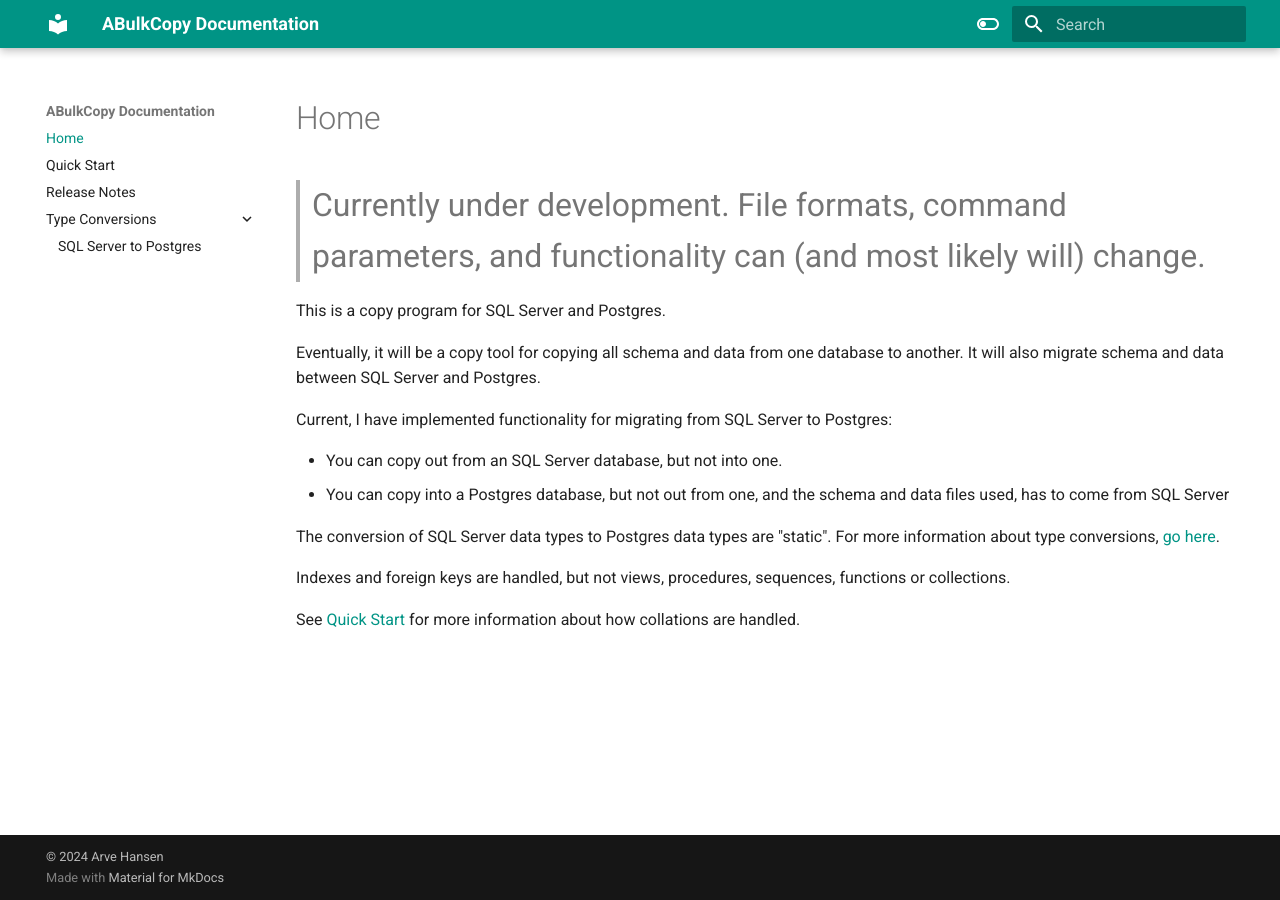
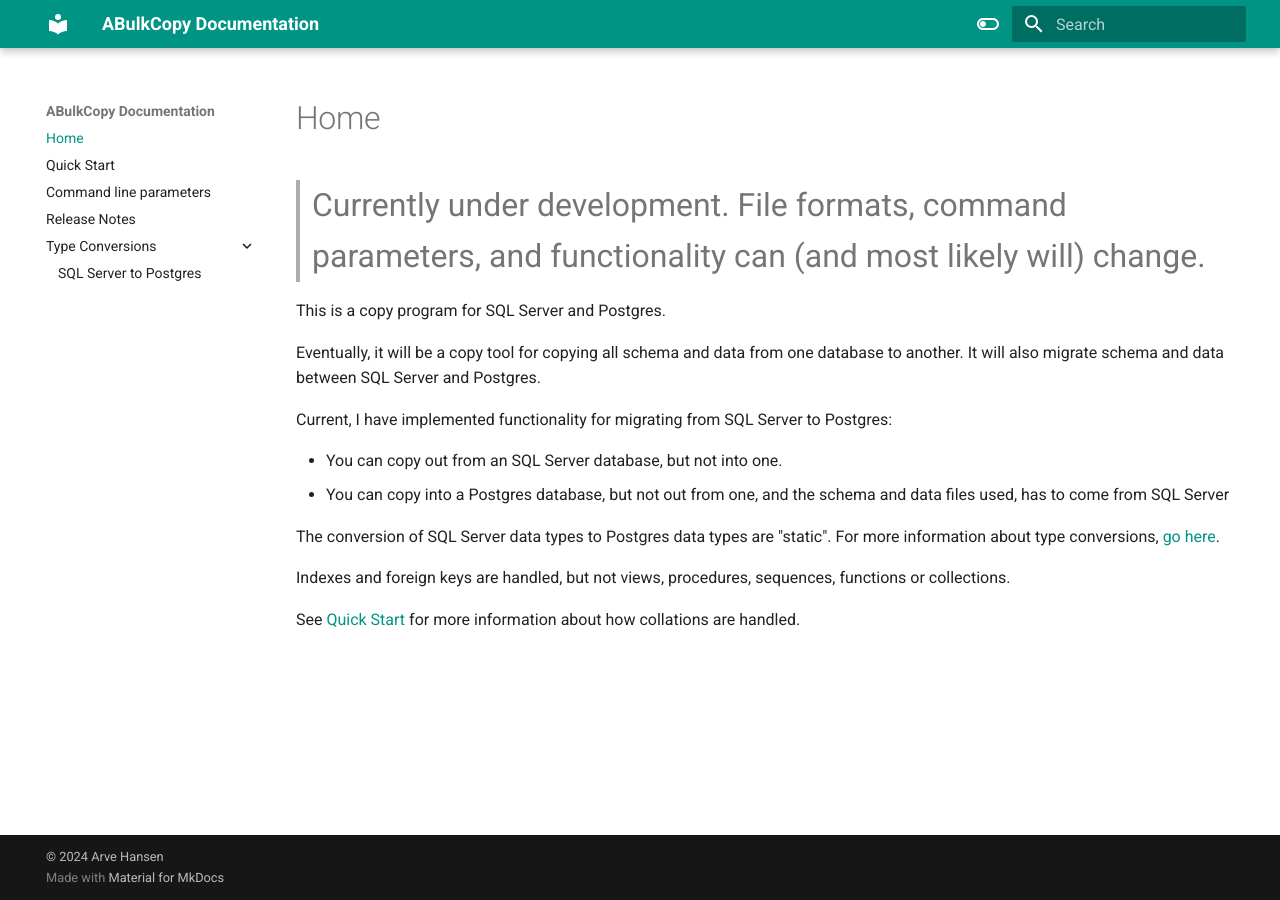
Before and after one commit to ArveH/ABulkCopy.Docs, an MkDocs documentation site: the page built from docs/index.md, in a window 1280 px wide. Built offline with MkDocs 1.6.1 and Material for MkDocs 9.7.7, drawn with Linux system fonts in a browser that asks for light colours.

Commit message:
Add command_line_parameters to menu

```diff
--- a/mkdocs.yml
+++ b/mkdocs.yml
@@ -2,6 +2,7 @@
 nav:
   - index.md
   - quick_start.md
+  - command_line_parameters.md
   - release_notes.md
   - Type Conversions:
     - SQL Server to Postgres: type_mss_pg.md
```
